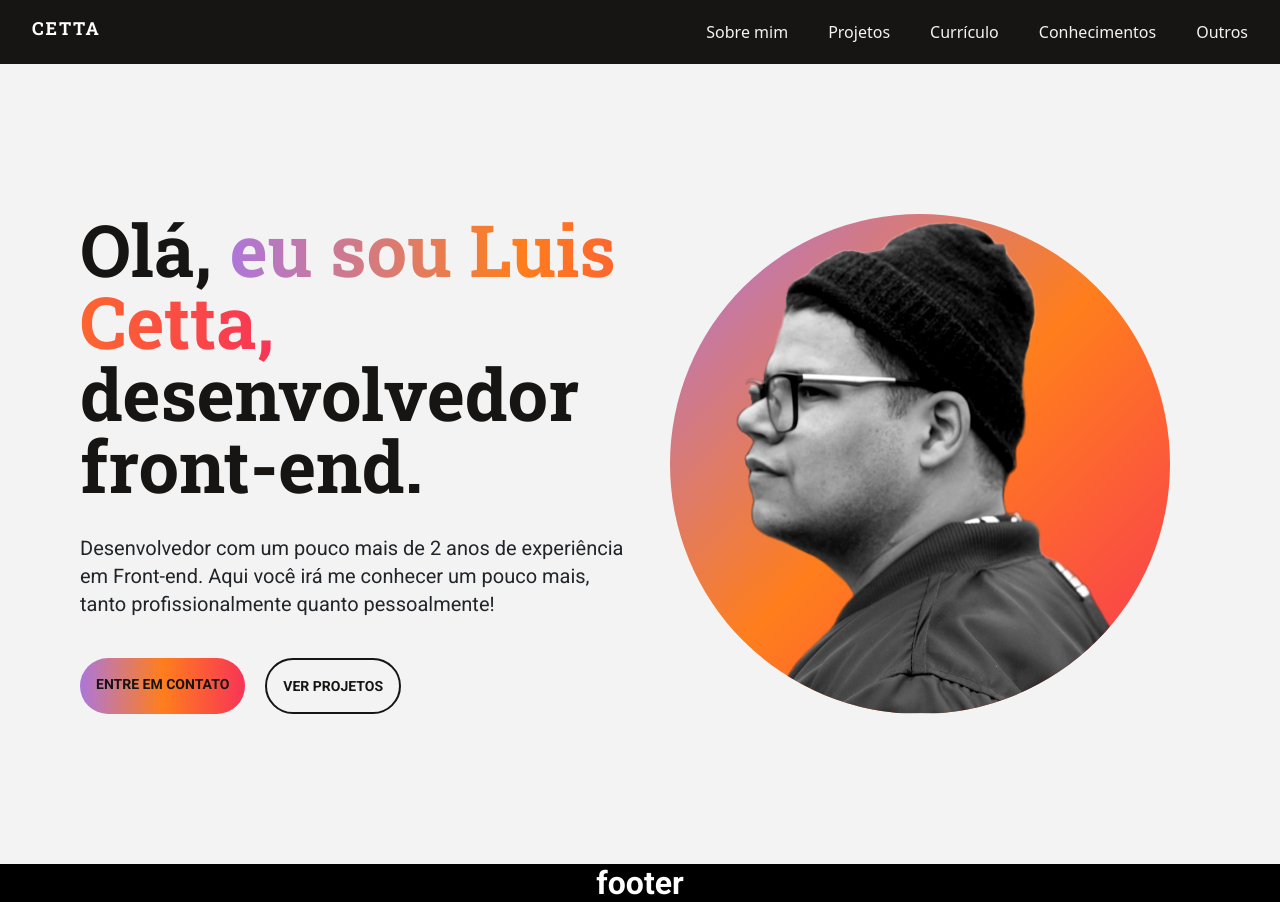
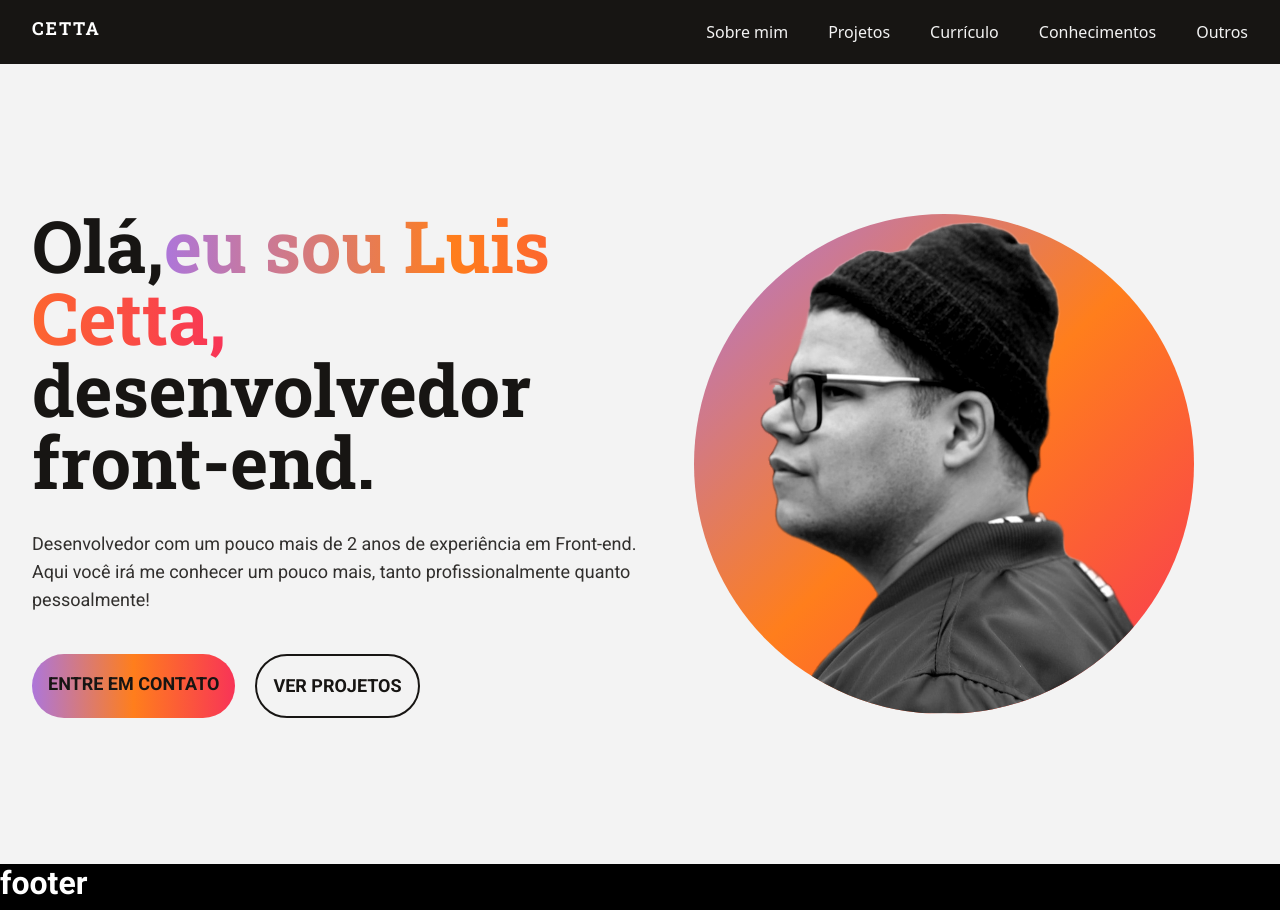
Before and after one commit to luiscetta/portfolio_v2, a Next.js app: page / in a window 1280 px wide. Built offline with nearby package versions, Linux system fonts and the light colour scheme.

Commit message:
homepage responsiveness

```diff
--- a/src/components/Footer/index.js
+++ b/src/components/Footer/index.js
@@ -2,7 +2,7 @@ import React from 'react';
 
 export default function Footer() {
     return (
-        <div className="bg-black">
+        <div className="flex bg-black h-full bottom-0 mx-auto">
             <div>
                 <h2 className="font-sans font-bold text-center text-white">footer</h2>
             </div>
--- a/src/components/Header/index.js
+++ b/src/components/Header/index.js
@@ -23,8 +23,8 @@ const Header = () => {
                 </div>
 
                 {/* LINKS - DESKTOP */}
-                <div className="hidden sm:flex">
-                    <ul className="hidden sm:flex m-0">
+                <div className="hidden md:flex">
+                    <ul className="hidden md:flex m-0">
                         <Link href="/about" className="no-underline decoration-0 text-custom-gray-100 hover:text-custom-white">
                             <li className="ml-10 text-md">Sobre mim</li>
                         </Link>
@@ -44,15 +44,15 @@ const Header = () => {
                 </div>
 
                 {/* HAMBURGUER MENU */}
-                <div onClick={handleNav} className="sm:hidden cursor-pointer pl-4">
+                <div onClick={handleNav} className="md:hidden cursor-pointer pl-4">
                     <AiOutlineMenu size={25} />
                 </div>
 
                 {/* OFFCANVAS - MOBILE */}
                 <div className={
                     menuOpen
-                        ? 'fixed right-0 top-0 w-[75%] sm:hidden h-screen bg-custom-black-600 p-3 ease-linear duration-300 z-10'
-                        : 'fixed right-[-100%] h-screen top-0 p-3 ease-in duration-500 overflow-auto'
+                        ? 'fixed right-0 top-0 w-[75%] lg:hidden h-screen bg-custom-black-600 p-3 ease-linear duration-300 z-10'
+                        : 'fixed right-[-100%] h-screen top-0 p-3 ease-in duration-500 overflow-auto z-10'
                 }>
                     <div className="flex w-full items-center justify-end">
                         <div onClick={handleNav} className="cursor-pointer">
--- a/src/components/Images/HomeImage/index.js
+++ b/src/components/Images/HomeImage/index.js
@@ -3,7 +3,7 @@ import Image from 'next/image';
 
 import mySelf from '../../assets/profile2.png';
 
-export default function HomeImage({ className }) {
+export default function HomeImage({ className, sizes }) {
     return (
         <div className="bg-gradient-to-br from-custom-violet via-custom-orange to-custom-red rounded-full">
             <Image
@@ -11,7 +11,9 @@ export default function HomeImage({ className }) {
                 alt="my profile photo"
                 height={500}
                 width={500}
+                sizes="(max-width: 1020px) 50vw, 500px"
                 className={className}
+                priority
             />
         </div>
     );
--- /dev/null
+++ b/src/components/Images/Svg/Pencil/index.js
@@ -0,0 +1,7 @@
+export default function Pencil() {
+    return (
+        <svg width="547" height="129" viewBox="0 0 547 129" fill="none" xmlns="http://www.w3.org/2000/svg">
+            <path d="M144 45C134.611 46.5143 125.976 49.9405 116.889 52.6667C92.73 59.9143 68.1738 65.0208 44.8889 75C39.5426 77.2913 -10.0564 97.0841 6.38889 110.5C10.5043 113.857 16.596 115.269 21.5556 116.444C36.3813 119.959 51.6348 122.138 66.7778 123.667C107.634 127.791 149.732 126.937 190.611 123.667C228.535 120.633 266.267 114.261 303.444 106.278C353.195 95.5941 403.453 86.7634 453 75.2222C481.902 68.49 509.988 59.457 537.222 47.6667C538.68 47.0354 544.121 45.5474 544 43C543.744 37.6156 534.488 33.9252 530.778 32.3333C517.644 26.6975 503.598 23.8489 489.611 21.2778C452.288 14.4169 414.296 8.49099 376.444 5.55555C320.624 1.22658 263.24 1.21991 207.667 8.44444C188.733 10.9058 169.623 13.6049 151.111 18.3889C146.55 19.5676 137.87 20.0975 134 23" stroke="#FF7E1C" stroke-width="5" stroke-linecap="round" />
+        </svg>
+    );
+}
--- a/src/pages/index.js
+++ b/src/pages/index.js
@@ -6,22 +6,23 @@ import HomeImage from '../components/Images/HomeImage';
 
 export default function Homepage() {
   return (
-    <main className="h-full p-8 items-center lg:h-screen md:p-20 grid lg:grid-cols-2 2xl:p-32 bg-custom-gray-100">
+    <main className="bg-custom-gray-100 p-8 items-center grid h-full lg:grid-cols-2 xl:h-screen 2xl:p-32">
       <div className="w-full tn:order-last lg:order-first">
         <div className="h-full flex tn:text-center tn:mt-8 lg:text-left">
-          <h2 className="text-5xl xl:text-7xl text-custom-black-800 font-serif border-custom-black-800">Olá, <span className="bg-clip-text text-transparent bg-gradient-to-r from-custom-violet via-custom-orange to-custom-red">eu sou Luis Cetta,</span> desenvolvedor front-end.</h2>
+          <h2 className="text-5xl xl:text-7xl text-custom-black-800 font-serif border-custom-black-800">Olá,
+            <span className="bg-clip-text text-transparent bg-gradient-to-r from-custom-violet via-custom-orange to-custom-red ">eu sou Luis Cetta,</span> desenvolvedor front-end.</h2>
         </div>
         <div className="mt-4 tn:text-center lg:text-left">
-          <p className="font-sans text-md tn:text-xl">Desenvolvedor com um pouco mais de 2 anos de experiência em Front-end. Aqui você irá me conhecer um pouco mais, tanto profissionalmente quanto pessoalmente!</p>
+          <p className="font-sans text-md tn:text-md md:text-lg text-custom-black-600">Desenvolvedor com um pouco mais de 2 anos de experiência em Front-end. Aqui você irá me conhecer um pouco mais, tanto profissionalmente quanto pessoalmente!</p>
         </div>
         <div className="mb-8 mt-10 flex space-x-5 tn:justify-center lg:justify-start">
-          <PrimaryButton className="bg-gradient-to-r from-custom-violet via-custom-orange to-custom-red hover:bg-gradient-to-l hover:from-custom-orange hover:via-custom-violet hover:to-custom-red hover:text-custom-white hover:font-bold transition duration-100 p-3 text-custom-black-800 font-sans font-bold tn:text-sm md:text-md uppercase rounded-full decoration-0 no-underline" href="mailto:filipe.cetta@gmail.com" text="Entre em contato" />
-          <SecondaryButton className="ml-0 border-2 border-custom-black-800 p-3 no-underline font-sans font-bold text-sm text-custom-black-800 uppercase rounded-full hover:text-custom-white hover:bg-custom-black-800 transition duration-100" href="/projects" text="Ver projetos" />
+          <PrimaryButton className="bg-gradient-to-r from-custom-violet via-custom-orange to-custom-red hover:bg-gradient-to-l hover:from-custom-orange hover:via-custom-violet hover:to-custom-red hover:text-custom-white hover:font-bold transition duration-100 p-3 text-custom-black-800 font-sans font-bold leading-0 tn:text-sm xl:text-lg uppercase rounded-full decoration-0 no-underline" href="mailto:filipe.cetta@gmail.com" text="Entre em contato" />
+          <SecondaryButton className="ml-0 border-2 border-custom-black-800 p-3 no-underline font-sans font-bold tn:text-sm xl:text-lg  text-custom-black-800 uppercase rounded-full hover:text-custom-white hover:bg-custom-black-800 transition duration-100" href="/projects" text="Ver projetos" />
         </div>
       </div>
 
       <div className="w-full flex justify-center align-middle tn:order-first lg:order-first">
-        <HomeImage className="rounded-full grayscale contrast-125 w-full" />
+        <HomeImage className="rounded-full grayscale contrast-125"/>
       </div>
     </main>
   )
```
Also changed, not shown: src/components/assets/rabisco.svg (added).
